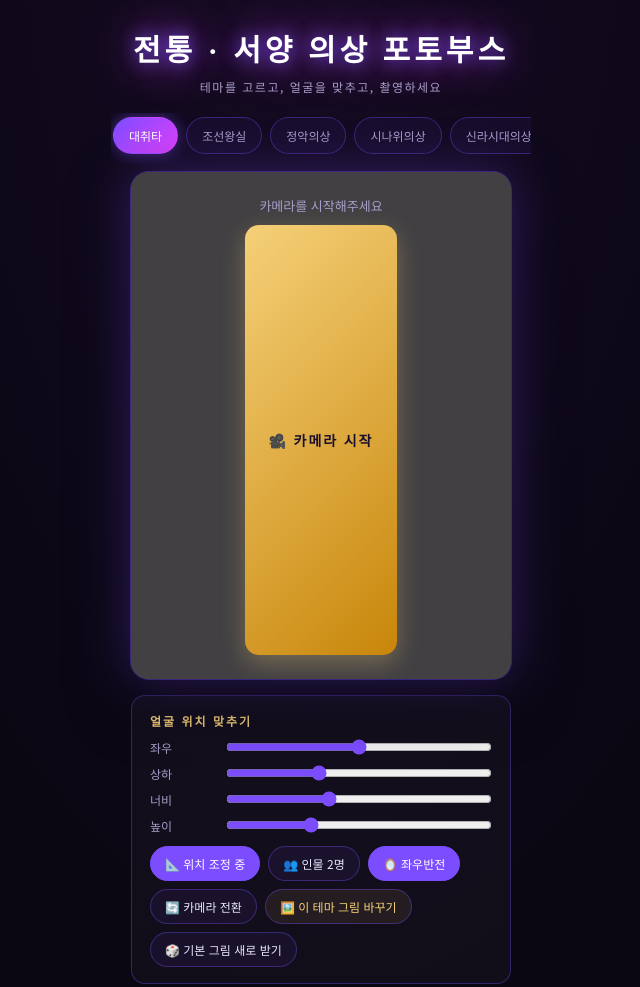
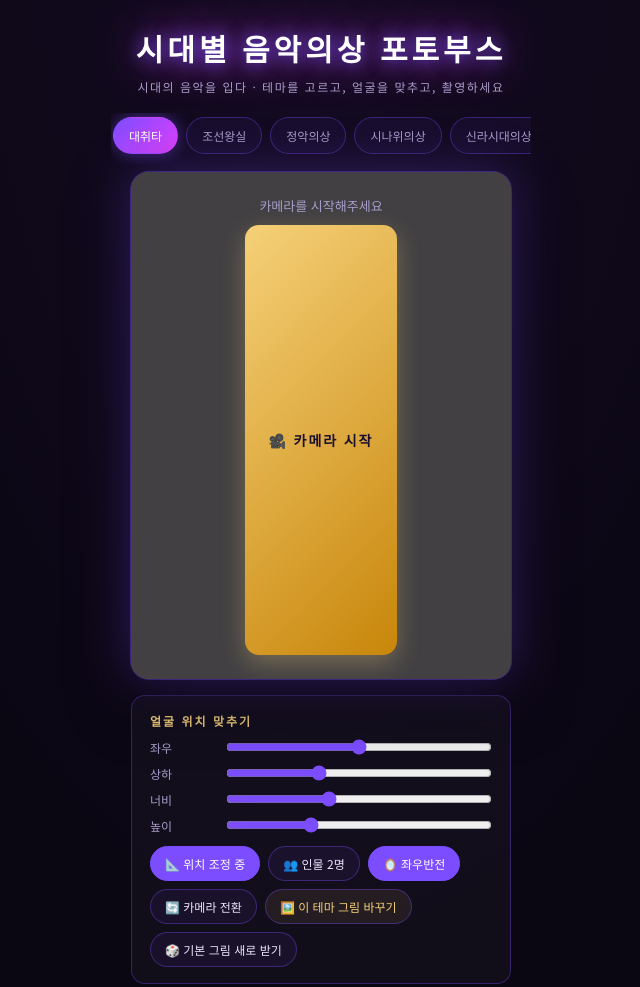
Before and after one commit to asdtt354-stack/costume-photobooth, a plain HTML site: page warp-portal.html in a window 1280 px wide. Shown: the top 987 px of the page, without its empty margins (319-959 px from the left). Drawn offline with Linux system fonts and the light colour scheme.

Commit message:
Update warp-portal.html

```diff
--- a/warp-portal.html
+++ b/warp-portal.html
@@ -3,7 +3,7 @@
 <head>
 <meta charset="UTF-8">
 <meta name="viewport" content="width=device-width, initial-scale=1.0, maximum-scale=1.0">
-<title>전통·서양 의상 포토부스</title>
+<title>시대별 음악의상 포토부스</title>
 <link href="https://fonts.googleapis.com/css2?family=Noto+Serif+KR:wght@700;900&family=Noto+Sans+KR:wght@400;500;700&display=swap" rel="stylesheet">
 <style>
   :root {
@@ -240,8 +240,8 @@
 <body>
 
 <header>
-  <h1>전통 · 서양 의상 포토부스</h1>
-  <div class="sub">테마를 고르고, 얼굴을 맞추고, 촬영하세요</div>
+  <h1>시대별 음악의상 포토부스</h1>
+  <div class="sub">시대의 음악을 입다 · 테마를 고르고, 얼굴을 맞추고, 촬영하세요</div>
 </header>
 
 <div class="theme-bar" id="themeBar"></div>
```
